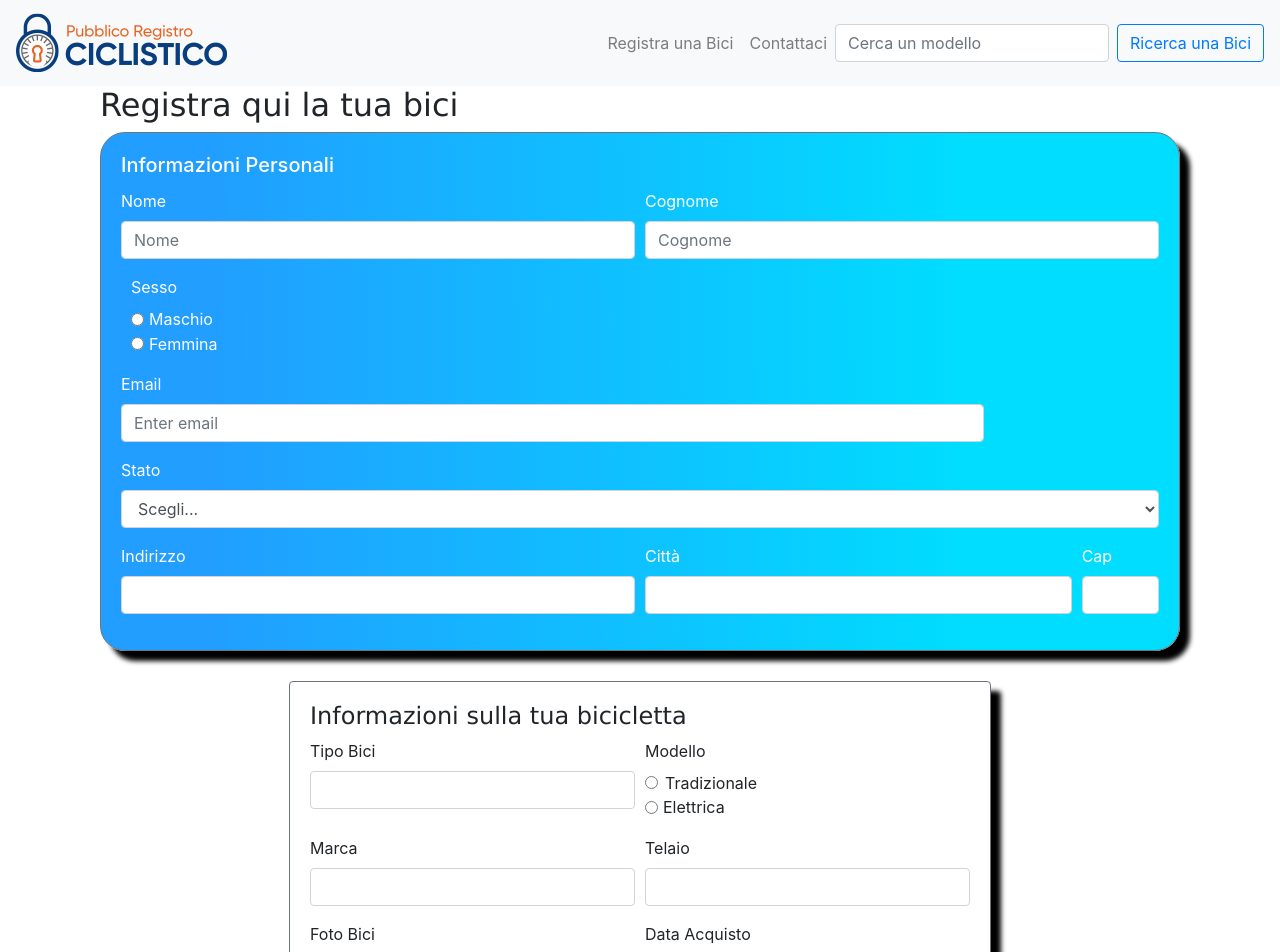
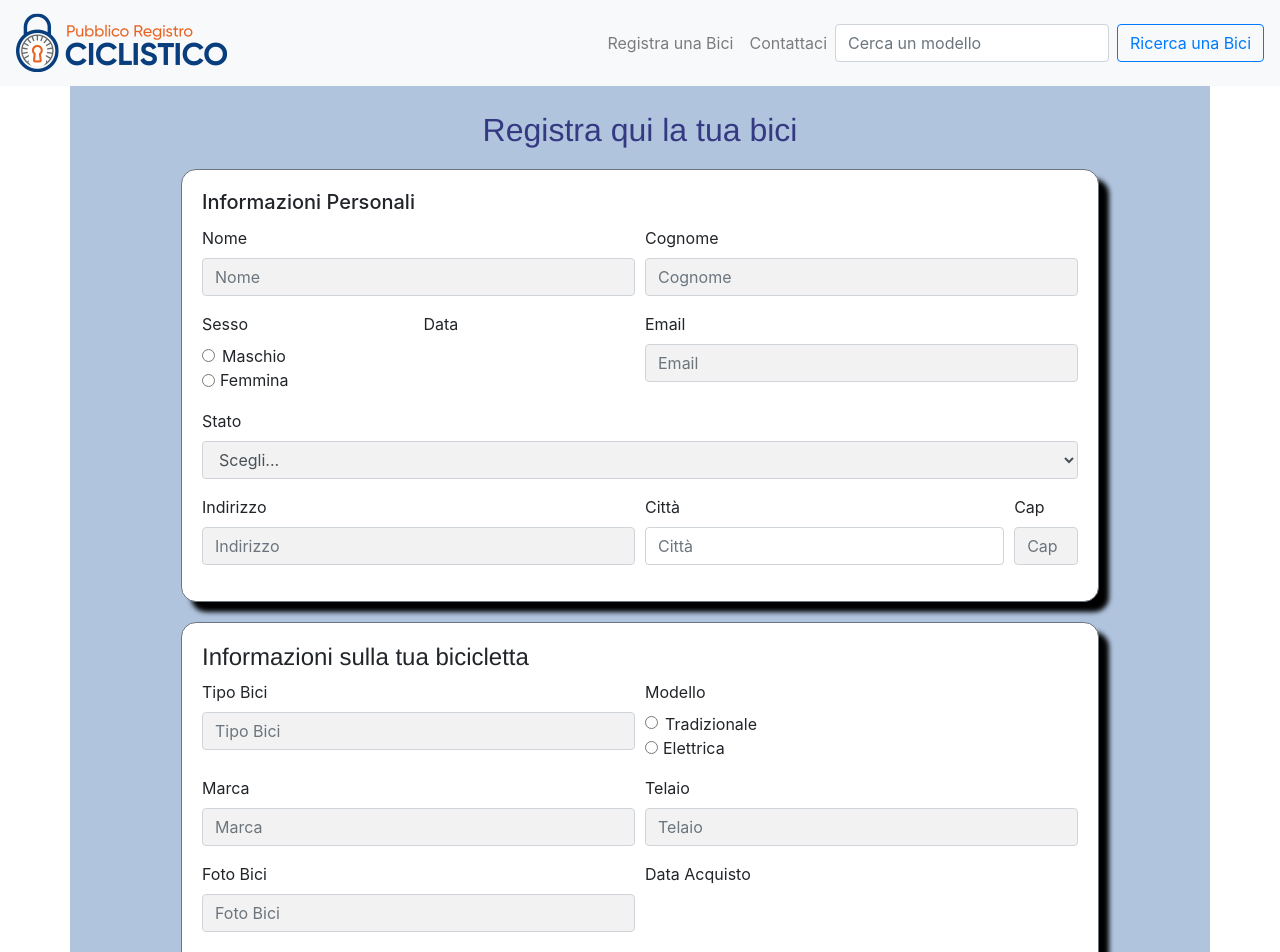
Before and after one commit to kevinappoggetti/pubblico-registro-ciclistico, a React (Create React App) app: page /registrabici in a window 1280 px wide. Shown: the top 952 px of the page. Built offline with nearby package versions, Linux system fonts and the light colour scheme.

Commit message:
Minori cambiamenti al CSS

```diff
--- a/package.json
+++ b/package.json
@@ -7,8 +7,11 @@
     "@testing-library/react": "^9.5.0",
     "@testing-library/user-event": "^7.2.1",
     "bootstrap": "^4.4.1",
+    "mysql": "^2.18.1",
     "react": "^16.13.0",
     "react-bootstrap": "^1.0.0-beta.17",
+    "react-bootstrap-date-picker": "^5.1.0",
+    "react-datepicker": "^2.14.0",
     "react-dom": "^16.13.0",
     "react-router-dom": "^5.1.2",
     "react-scripts": "3.4.0",
--- a/src/App.css
+++ b/src/App.css
@@ -45,9 +45,16 @@
   background-color: #FC642D;
 }
 
+/* Title */
+#h2Title{
+  text-align: center;
+  padding-top: 25px;
+  color:#353982;
+}
+
 /* Container */
 #containerId{
-  margin-bottom: 20px;
+  background-color:#B0C4DE;
 }
 
 /* Carousel */
@@ -65,12 +72,12 @@
 
 /* Card */
 
-#informazioniCardPersonale {
+/* #informazioniCardPersonale, {
     color:white;
     background:-webkit-gradient(linear, 80% 20%, 10% 21%, from(#00DDFF), to(#219EFF));
     border-radius: 25px;
     margin-Bottom: 15px;
-}
+} */
 
 /*#informazioniCardBicicletta {
     color:white;
@@ -79,14 +86,24 @@
     margin-Bottom: 15px;
 }*/
 
-#informazioniCardBici{
-  width:65%;
-  margin:30px auto;
+/* Form */
+#classicFieldTipoBici, #classicFieldNome, #classicFieldCap, #classicFieldCitta,#classicFieldData,#classicFieldEmail,#classicFieldMarca,#classicFieldStato,#classicFieldTelaio,#classicFieldCognome,#classicFieldFotoBici,#classicFieldTipoBici,#classicFieldIndirizzo,#classicFieldProvaDAcquisto,#classicFieldSegniParticolari,#classicFieldFotoSegniParticolari{
+  background-color:#f2f2f2;
+
+}
+
+#informazioniCardBici, #informazioniCardPersonale{
+  width:85%;
+  margin-left:auto;
+  margin-right: auto;
+  margin-top: 20px;
+  border-radius:15px;
 }
 
 h1,h2,h3,h4,p {
-  font-family: "Verdana"
+  font-family: "Helvetica Neue"
 }
+
 
 .boxShadow{
   box-shadow:10px 10px 5px #000000;
--- a/src/App.js
+++ b/src/App.js
@@ -9,6 +9,7 @@ import {Layout} from './components/Layout';
 import {NavigationBar} from './components/NavigationBar';
 import {Jumbotron} from './components/Jumbotron';
 import {Footer} from './components/Footer';
+import './App.css';
 
 
 class App extends Component {
@@ -16,7 +17,7 @@ class App extends Component {
     return (
       <React.Fragment >
         <NavigationBar/>
-        <Layout >
+        <Layout>
           <Router>
             <Switch>
               <Route exact path="/" component={Home}/>
--- a/src/RegistraBici.js
+++ b/src/RegistraBici.js
@@ -11,43 +11,45 @@ export const RegistraBici = () => {
 
     return(
         <Container >
-        <h2>Registra qui la tua bici</h2>
+        <h2 id="h2Title">Registra qui la tua bici</h2>
 
           <Card className="boxShadow" id="informazioniCardPersonale" border="secondary">
             <Card.Body>
               <Form>
                 <Card.Title>Informazioni Personali</Card.Title>
                 <Form.Row>
-                  <Form.Group as={Col} controlId="formGridNome">
+                  <Form.Group as={Col} >
                     <Form.Label>Nome</Form.Label>
-                    <Form.Control placeholder="Nome" />
+                    <Form.Control id="classicFieldNome"placeholder="Nome" />
                   </Form.Group>
 
-                  < Form.Group as={Col} controlId="formGridCognome">
+                  < Form.Group as={Col} >
                     <Form.Label>Cognome</Form.Label>
-                    <Form.Control placeholder="Cognome" />
+                    <Form.Control id="classicFieldCognome" placeholder="Cognome" />
                     </Form.Group>
                   </Form.Row>
 
                   <Form.Row>
-                  <div key="inline-radio">
-                    <Form.Group as={Col} md="2" controlId="formGridSesso">
+                    <Form.Group as={Col} md="3" >
                       <Form.Label>Sesso</Form.Label>
-                        <Form.Check inline type="radio" name="options" label = "Maschio" id="inline-radio-1" />
+                        <Form.Check  type="radio" name="options" label = "Maschio" id="inline-radio-1" />
                         <Form.Check inline type="radio" name="options" label = "Femmina" id="inline-radio-2"/>
                     </Form.Group>
-                    </div>
 
-                    <Form.Group as={Col} md="10" controlId="formGridEmail">
+                    <Form.Group as={Col} md="3" >
+                      <Form.Label>Data</Form.Label>
+                    </Form.Group>
+
+                    <Form.Group as={Col} md="6" >
                       <Form.Label>Email</Form.Label>
-                      <Form.Control type="email" placeholder="Enter email" />
+                      <Form.Control id="classicFieldEmail" type="email" placeholder="Email" />
                     </Form.Group>
                   </Form.Row>
 
                   <Form.Row>
-                    <Form.Group as={Col} controlId="formGridStato">
+                    <Form.Group as={Col} >
                       <Form.Label>Stato</Form.Label>
-                      <Form.Control as="select">
+                      <Form.Control id="classicFieldStato" as="select">
                         <option>Scegli...</option>
                         <option>Italia</option>
                       </Form.Control>
@@ -55,19 +57,20 @@ export const RegistraBici = () => {
                   </Form.Row>
 
                   <Form.Row>
-                    <Form.Group as ={Col} md="6" controlId="formGridIndirizzo">
+                    <Form.Group as ={Col} md="6" >
                       <Form.Label>Indirizzo</Form.Label>
-                      <Form.Control placeholder="" />
+                      <Form.Control id="classicFieldIndirizzo" placeholder="Indirizzo" />
                     </Form.Group>
 
-                    <Form.Group as={Col} md="5" controlId="formGridCittà">
+                    <Form.Group as={Col} md="5">
                       <Form.Label>Città</Form.Label>
-                      <Form.Control />
+                      <Form.Control id="classicFieldCitta" placeholder="Città" />
                     </Form.Group>
 
-                    <Form.Group as={Col} md="1" controlId="formGridCap">
+                    <Form.Group as={Col} md="1" >
                       <Form.Label>Cap</Form.Label>
-                      <Form.Control />
+
+                      <Form.Control id="classicFieldCap" placeholder="Cap"/>
                       </Form.Group>
                   </Form.Row>
                 </Form>
@@ -82,12 +85,12 @@ export const RegistraBici = () => {
                 <h4>Informazioni sulla tua bicicletta</h4>
 
                   <Form.Row>
-                    <Form.Group as={Col} md="6" controlId="formGridTipoBici">
+                    <Form.Group  as={Col} md="6" >
                       <Form.Label>Tipo Bici</Form.Label>
-                      <Form.Control placeholder="" />
+                      <Form.Control id="classicFieldTipoBici" placeholder="Tipo Bici" />
                     </Form.Group>
 
-                    <Form.Group as={Col} md="6" controlId="formGridModello">
+                    <Form.Group as={Col} md="6">
                       <Form.Label>Modello</Form.Label>
                       <Form.Check type="radio" name="biciradio" label = "Tradizionale" id="Tradizionale" />
                       <Form.Check inline type="radio" name="biciradio" label = "Elettrica" id="Elettrica"/>
@@ -95,45 +98,44 @@ export const RegistraBici = () => {
                   </Form.Row>
 
                   <Form.Row>
-                    <Form.Group as={Col} md="6" controlId="formGridMarca">
+                    <Form.Group as={Col} md="6" >
                       <Form.Label>Marca</Form.Label>
-                      <Form.Control />
+                      <Form.Control id="classicFieldMarca" placeholder="Marca" />
                     </Form.Group>
 
-                    <Form.Group as={Col} md="6" controlId="formGridTelaio">
+                    <Form.Group as={Col} md="6" >
                       <Form.Label>Telaio</Form.Label>
-                      <Form.Control />
+                      <Form.Control id="classicFieldTelaio" placeholder="Telaio"/>
                     </Form.Group>
                   </Form.Row>
 
                   <Form.Row>
-                    <Form.Group as={Col} md="6" controlId="formGridFotoBici">
+                    <Form.Group as={Col} md="6" >
                       <Form.Label>Foto Bici</Form.Label>
-                      <Form.Control />
+                      <Form.Control id="classicFieldFotoBici" placeholder="Foto Bici" />
                     </Form.Group>
 
-                    <Form.Group as={Col} md="6" controlId="formGridDataAcquisto">
+                    <Form.Group as={Col} md="6" >
                       <Form.Label>Data Acquisto</Form.Label>
-                      <Form.Control />
                     </Form.Group>
                   </Form.Row>
 
                   <Form.Row>
-                    <Form.Group as={Col} controlId="formGridFotoProvaDAcquisto">
+                    <Form.Group as={Col}>
                       <Form.Label>Foto Prova D'Acquisto</Form.Label>
-                      <Form.Control />
+                      <Form.Control id="classicFieldProvaDAcquisto" placeholder="Foto prova d'acquisto"/>
                     </Form.Group>
                   </Form.Row>
 
                   <Form.Row>
-                    <Form.Group as={Col} md="6" controlId="formGridSegniParticolari">
+                    <Form.Group as={Col} md="6" >
                       <Form.Label>Segni Particolari</Form.Label>
-                      <Form.Control />
+                      <Form.Control id="classicFieldSegniParticolari" placeholder="Segni Particolari" />
                     </Form.Group>
 
-                    <Form.Group as={Col} md="6" controlId="formGridFotoSegniParticolari">
+                    <Form.Group as={Col} md="6" >
                       <Form.Label>Foto Segni Particolari</Form.Label>
-                      <Form.Control />
+                      <Form.Control id="classicFieldFotoSegniParticolari" placeholder="Foto segni particolari"/>
                     </Form.Group>
                   </Form.Row>
                   <Form.Row>
@@ -150,7 +152,7 @@ export const RegistraBici = () => {
                       <Modal.Header closeButton>
                         <Modal.Title>Sei sicuro di voler registrare la tua bici e le tue informazioni?</Modal.Title>
                       </Modal.Header>
-                      <Modal.Body>Ai fini della tutela dei dati personali, i dati personali non saranno salvati sulla Blockchain</Modal.Body>
+                      <Modal.Body>Ai fini della tutela dei dati personali, tali dati non saranno salvati sulla Blockchain</Modal.Body>
                       <Modal.Footer>
                         <Button variant="outline-secondary" onClick={handleClose}>
                           Annulla
```
Also changed, not shown: src/database/demo_db_connection.js (added, +14 -0 lines), 2 other files (tests, documents, lock files or other folders).
